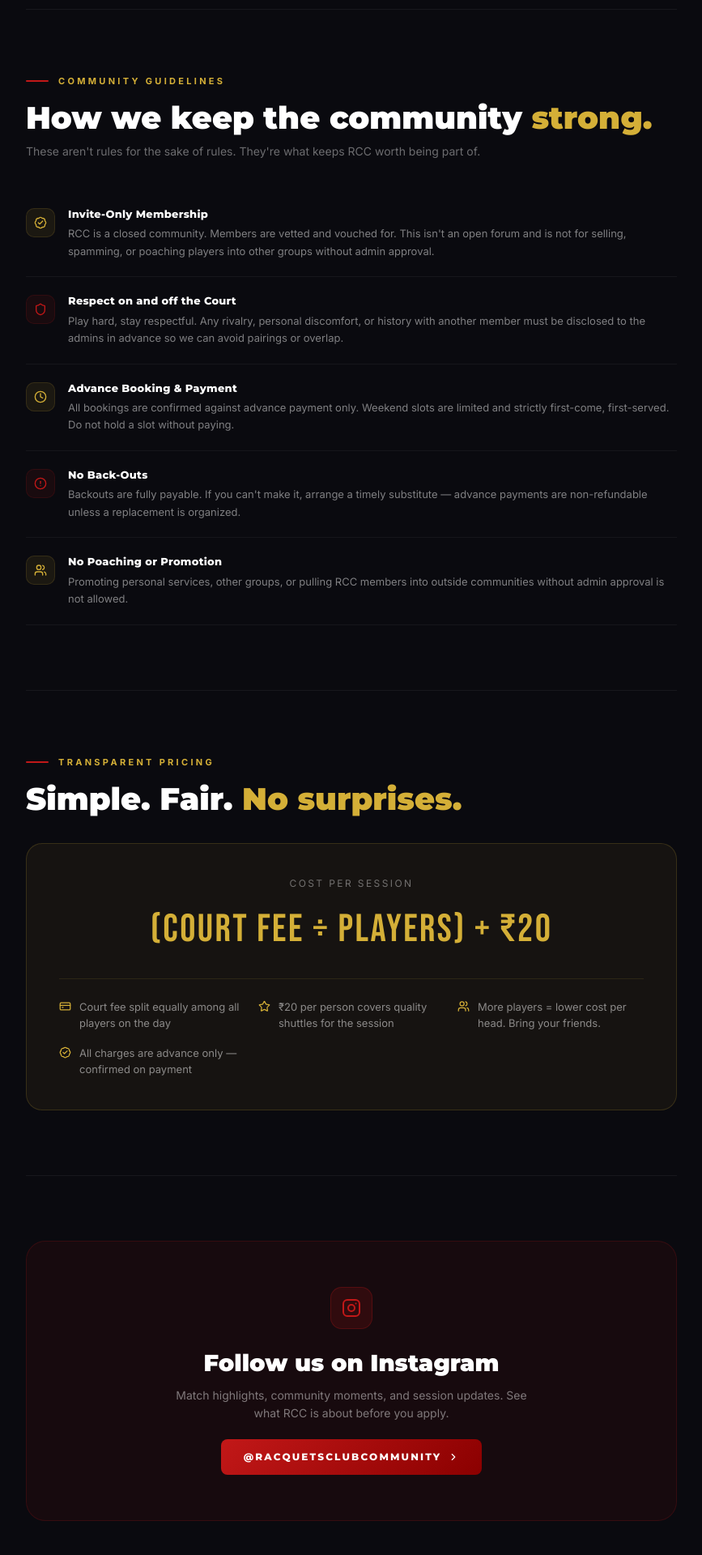
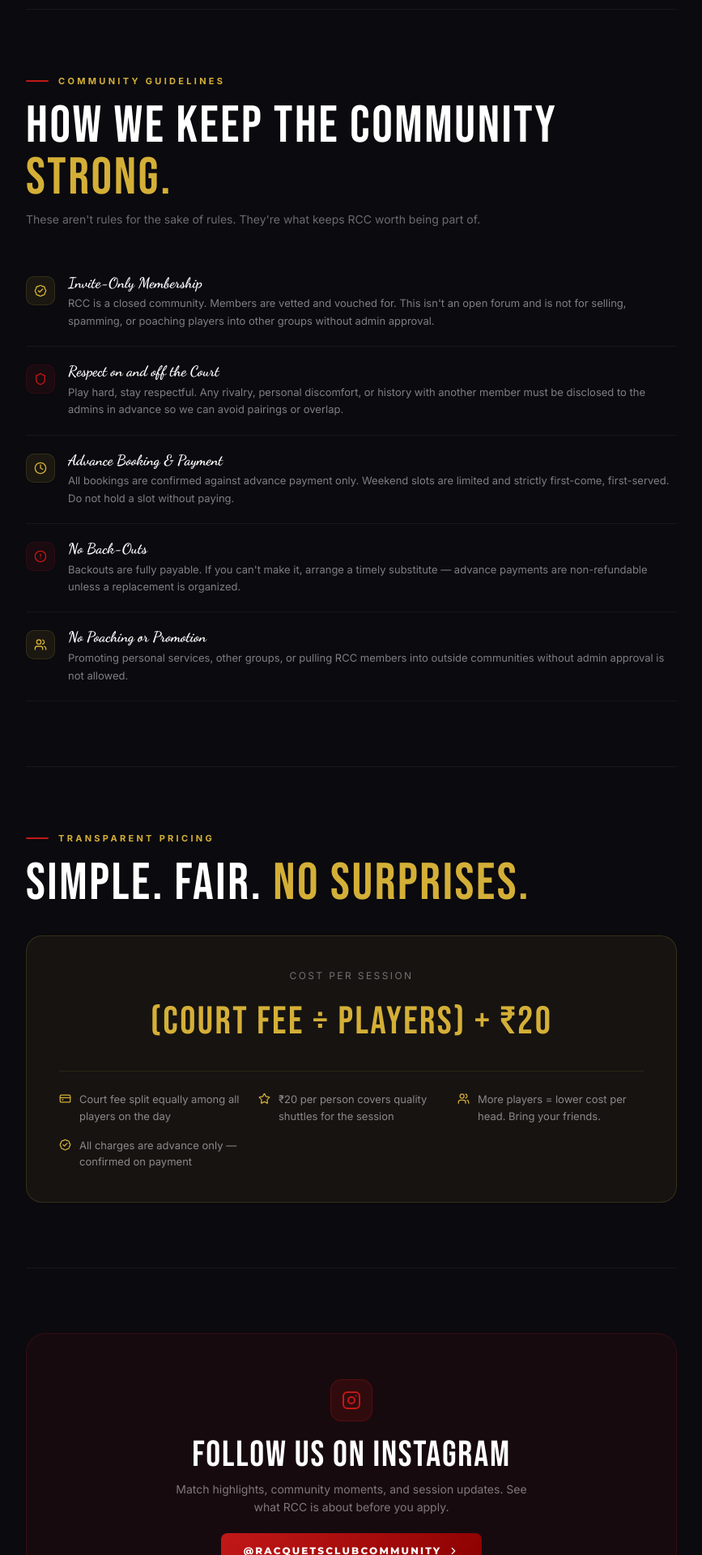
Before and after one commit to harshpreet20/RccWebsite, a Next.js app: page /about in a window 1280 px wide. Shown: the part 1780-3700 px from the top of the page at 81% size, without its empty margins (206-1073 px from the left). Built offline with nearby package versions, Linux system fonts and the light colour scheme.

Commit message:
style: update fonts after What We Offer section on About page
Section headings → Bebas Neue for bold display impact.
Rule/guideline titles → Dancing Script for elegant contrast.
Body copy stays Inter for readability.

https://claude.ai/code/session_01TnkBbSc6mixAe6zzN4sLBT

```diff
--- a/app/about/page.tsx
+++ b/app/about/page.tsx
@@ -137,12 +137,12 @@ function RuleItem({
       </div>
       <div>
         <div style={{
-          fontFamily: 'var(--font-montserrat)',
-          fontWeight: 800,
-          fontSize: '13px',
+          fontFamily: 'var(--font-dancing)',
+          fontWeight: 700,
+          fontSize: '18px',
           color: '#ffffff',
           marginBottom: '4px',
-          letterSpacing: '0.02em',
+          lineHeight: 1.2,
         }}>
           {title}
         </div>
@@ -338,12 +338,12 @@ export default function AboutPage() {
         <section style={{ padding: 'clamp(48px,8vw,80px) 0' }}>
           <SectionLabel text="Community Guidelines" />
           <h2 style={{
-            fontFamily: 'var(--font-montserrat)',
-            fontWeight: 900,
-            fontSize: 'clamp(1.6rem, 4vw, 2.4rem)',
+            fontFamily: 'var(--font-bebas)',
+            fontSize: 'clamp(2.4rem, 6vw, 4rem)',
             color: '#ffffff',
             marginBottom: '8px',
-            lineHeight: 1.15,
+            lineHeight: 1,
+            letterSpacing: '0.04em',
           }}>
             How we keep the community <span style={{ color: '#D4AF37' }}>strong.</span>
           </h2>
@@ -396,12 +396,12 @@ export default function AboutPage() {
         <section style={{ padding: 'clamp(48px,8vw,80px) 0' }}>
           <SectionLabel text="Transparent Pricing" />
           <h2 style={{
-            fontFamily: 'var(--font-montserrat)',
-            fontWeight: 900,
-            fontSize: 'clamp(1.6rem, 4vw, 2.4rem)',
+            fontFamily: 'var(--font-bebas)',
+            fontSize: 'clamp(2.4rem, 6vw, 4rem)',
             color: '#ffffff',
             marginBottom: '32px',
-            lineHeight: 1.15,
+            lineHeight: 1,
+            letterSpacing: '0.04em',
           }}>
             Simple. Fair. <span style={{ color: '#D4AF37' }}>No surprises.</span>
           </h2>
@@ -492,11 +492,12 @@ export default function AboutPage() {
             </div>
             <div>
               <h3 style={{
-                fontFamily: 'var(--font-montserrat)',
-                fontWeight: 900,
-                fontSize: 'clamp(1.2rem, 3vw, 1.8rem)',
+                fontFamily: 'var(--font-bebas)',
+                fontSize: 'clamp(1.8rem, 4vw, 2.8rem)',
                 color: '#ffffff',
                 marginBottom: '8px',
+                letterSpacing: '0.04em',
+                lineHeight: 1,
               }}>
                 Follow us on Instagram
               </h3>
```
